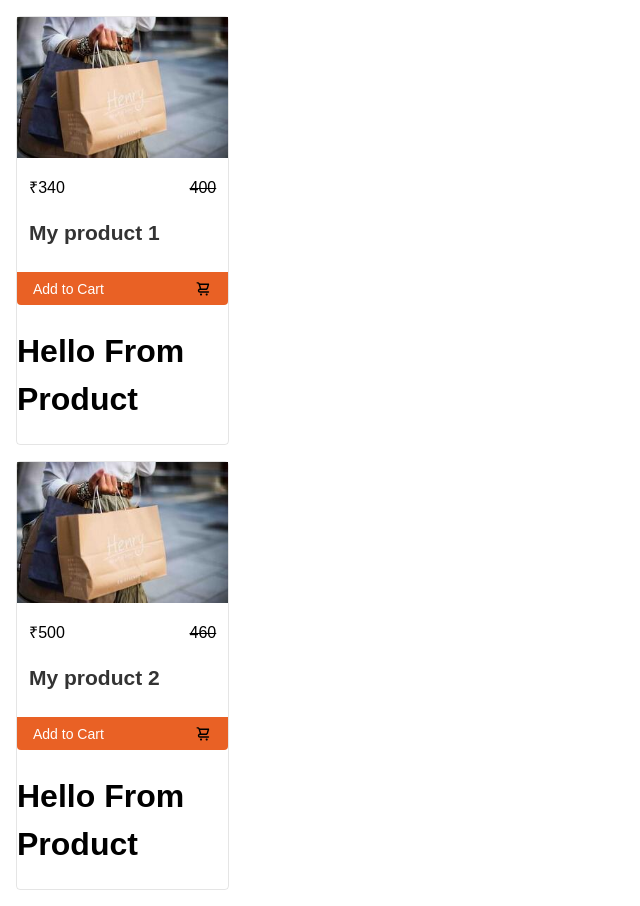
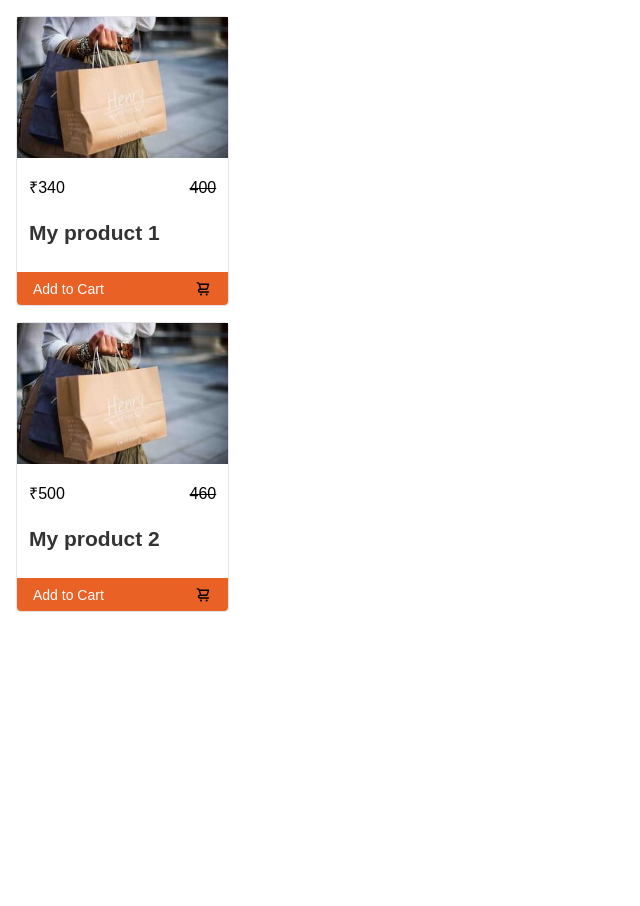
Before and after one commit to rutiksanap44/GFG_React_My_Cart, a React (Create React App) app in the folder hello_world/: page / in a window 1280 px wide. Shown: the whole page, without its empty margins (0-640 px from the left). After the commit the page ends 800 px from the top, so only its background shows below. Built offline with nearby package versions, Linux system fonts and the light colour scheme.

Commit message:
File Structure Changed

```diff
--- a/hello_world/src/App.js
+++ b/hello_world/src/App.js
@@ -1,21 +1,9 @@
 import React from 'react'
-import ListItem from './components/ListItems/ListItem';
+import Products from './components/Products/Products'
 const App = () => {
   return (
     <div>
-      <ListItem data={{
-        title: "My product 1",
-        discountedPrice: 340,
-        price: 400,
-        thumbnail: "/assets/random.jpg"
-      }}></ListItem>
-
-      <ListItem data={{
-        title: "My product 2",
-        discountedPrice: 500,
-        price: 460,
-        thumbnail: "/assets/random.jpg"
-      }}></ListItem>
+    <Products/>
     </div>
   );
 }
--- a/hello_world/src/components/ListItems/ListItem.js
+++ b/hello_world/src/components/ListItems/ListItem.js
@@ -1,6 +1,4 @@
 import AddtoCartIcon from '../../assets/icons/cart.svg'
-import Products from '../Products/Products';
-// import AddtoCartIcon from '../assets/'
 const ListItem = ({ data }) => {
     return (
         <div className={'item-card'}>
@@ -18,7 +16,6 @@ const ListItem = ({ data }) => {
                 <span>Add to Cart</span>
                 <img src={AddtoCartIcon} alt="cart here" />
             </button>
-            <Products />
         </div>
     )
 };
--- a/hello_world/src/components/Products/Products.js
+++ b/hello_world/src/components/Products/Products.js
@@ -1,7 +1,20 @@
+import ListItem from '../ListItems/ListItem'
 const Products = () => {
     return (
         <div>
-            <h1>Hello From Product</h1>
+            <ListItem data={{
+                title: "My product 1",
+                discountedPrice: 340,
+                price: 400,
+                thumbnail: "/assets/random.jpg"
+            }}></ListItem>
+
+            <ListItem data={{
+                title: "My product 2",
+                discountedPrice: 500,
+                price: 460,
+                thumbnail: "/assets/random.jpg"
+            }}></ListItem>
         </div>
     )
 }
```
